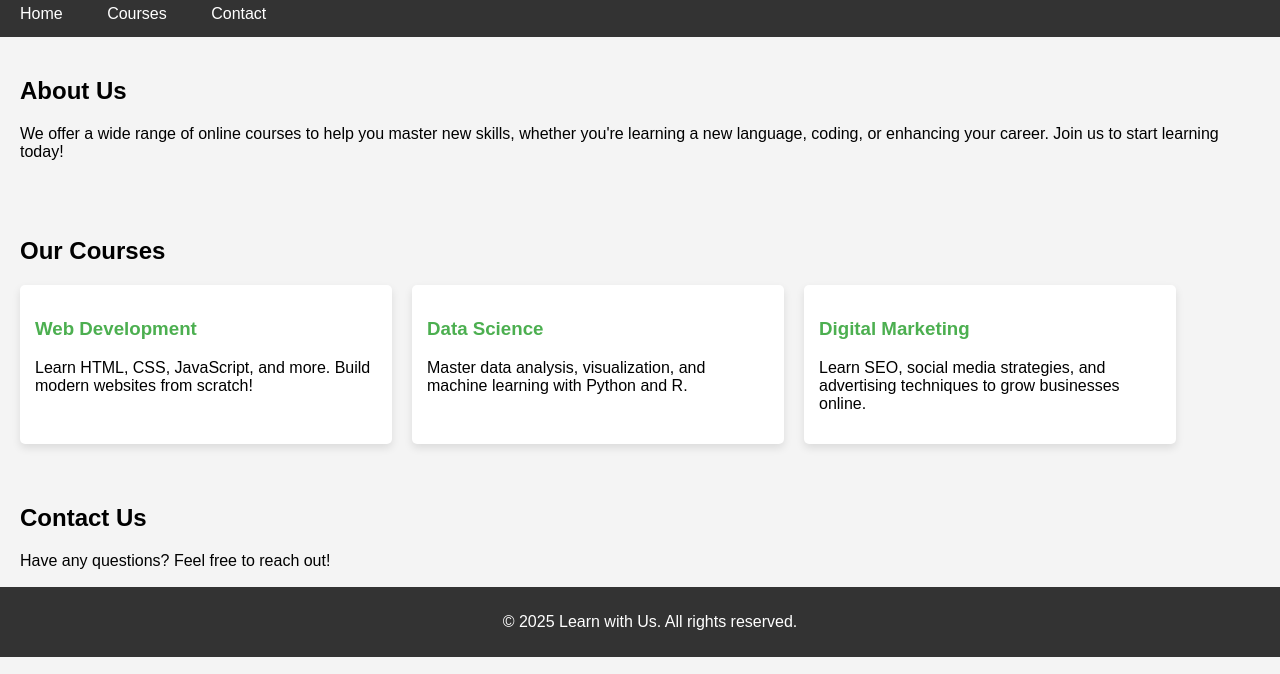
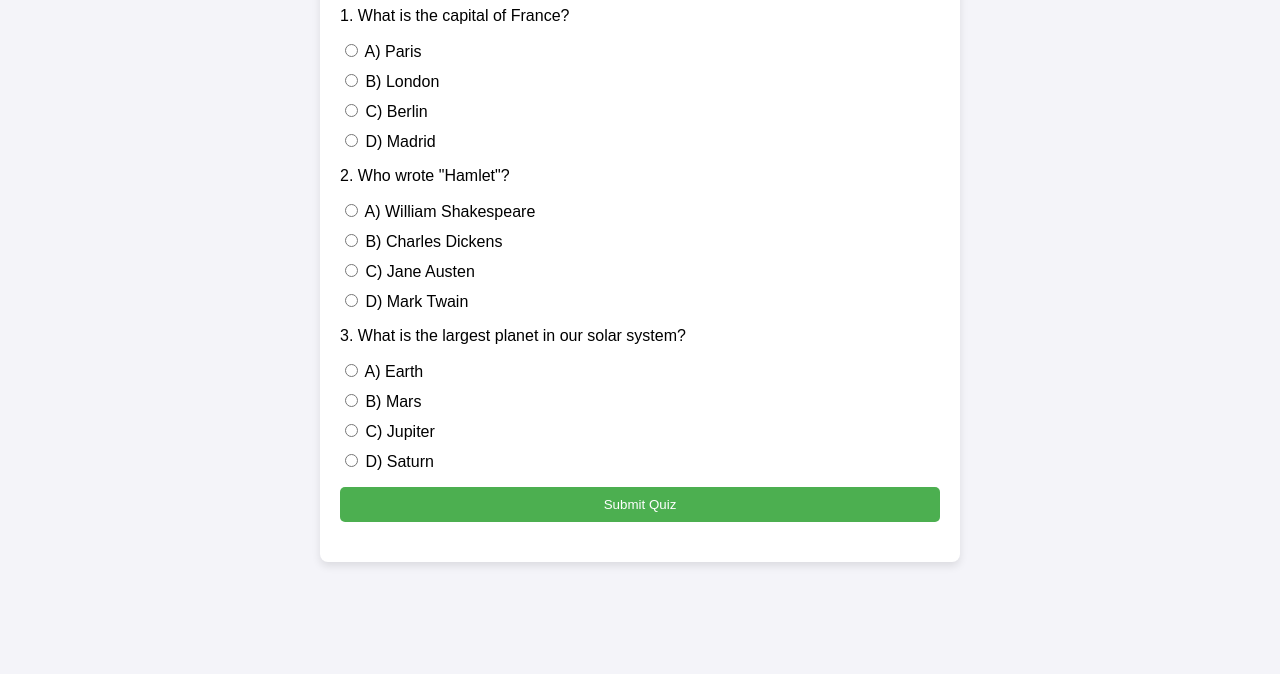
Before and after one commit to laiarborges/Learning, a plain HTML site: page index.html in a window 1280 px wide. Shown: the part 143-817 px from the top of the page. Drawn offline with Linux system fonts and the light colour scheme.

Commit message:
Update index.html

```diff
--- a/index.html
+++ b/index.html
@@ -3,116 +3,120 @@
 <head>
     <meta charset="UTF-8">
     <meta name="viewport" content="width=device-width, initial-scale=1.0">
-    <meta http-equiv="X-UA-Compatible" content="ie=edge">
-    <title>Learn with Us</title>
+    <title>Interactive Quiz</title>
     <style>
         body {
             font-family: Arial, sans-serif;
+            background-color: #f4f4f9;
             margin: 0;
             padding: 0;
-            background-color: #f4f4f4;
         }
-        header {
+        .quiz-container {
+            width: 100%;
+            max-width: 600px;
+            margin: 50px auto;
+            padding: 20px;
+            background-color: #fff;
+            border-radius: 8px;
+            box-shadow: 0 4px 8px rgba(0, 0, 0, 0.1);
+        }
+        h1 {
+            text-align: center;
+        }
+        .question {
+            margin-bottom: 15px;
+        }
+        .answers {
+            list-style: none;
+            padding: 0;
+        }
+        .answers li {
+            margin: 10px 0;
+        }
+        .submit-btn {
+            width: 100%;
+            padding: 10px;
             background-color: #4CAF50;
             color: white;
-            padding: 10px 0;
+            border: none;
+            border-radius: 5px;
+            cursor: pointer;
+        }
+        .submit-btn:hover {
+            background-color: #45a049;
+        }
+        #result {
+            margin-top: 20px;
             text-align: center;
-        }
-        nav {
-            background-color: #333;
-            overflow: hidden;
-        }
-        nav a {
-            color: white;
-            padding: 14px 20px;
-            text-align: center;
-            text-decoration: none;
-            display: inline-block;
-        }
-        nav a:hover {
-            background-color: #ddd;
-            color: black;
-        }
-        section {
-            padding: 20px;
-        }
-        .course-list {
-            display: flex;
-            flex-wrap: wrap;
-            gap: 20px;
-        }
-        .course {
-            background-color: white;
-            padding: 15px;
-            border-radius: 5px;
-            box-shadow: 0 4px 8px rgba(0, 0, 0, 0.1);
-            width: 30%;
-            box-sizing: border-box;
-        }
-        .course h3 {
-            color: #4CAF50;
-        }
-        footer {
-            background-color: #333;
-            color: white;
-            text-align: center;
-            padding: 10px;
-            position: fixed;
-            width: 100%;
-            bottom: 0;
+            font-size: 1.2em;
         }
     </style>
 </head>
 <body>
 
-    <!-- Header -->
-    <header>
-        <h1>Welcome to Learn with Us</h1>
-        <p>Your online platform to enhance your skills</p>
-    </header>
+    <div class="quiz-container">
+        <h1>General Knowledge Quiz</h1>
+        <div id="quiz">
+            <!-- Question 1 -->
+            <div class="question">
+                <p>1. What is the capital of France?</p>
+                <ul class="answers">
+                    <li><input type="radio" name="q1" value="A"> A) Paris</li>
+                    <li><input type="radio" name="q1" value="B"> B) London</li>
+                    <li><input type="radio" name="q1" value="C"> C) Berlin</li>
+                    <li><input type="radio" name="q1" value="D"> D) Madrid</li>
+                </ul>
+            </div>
+            <!-- Question 2 -->
+            <div class="question">
+                <p>2. Who wrote "Hamlet"?</p>
+                <ul class="answers">
+                    <li><input type="radio" name="q2" value="A"> A) William Shakespeare</li>
+                    <li><input type="radio" name="q2" value="B"> B) Charles Dickens</li>
+                    <li><input type="radio" name="q2" value="C"> C) Jane Austen</li>
+                    <li><input type="radio" name="q2" value="D"> D) Mark Twain</li>
+                </ul>
+            </div>
+            <!-- Question 3 -->
+            <div class="question">
+                <p>3. What is the largest planet in our solar system?</p>
+                <ul class="answers">
+                    <li><input type="radio" name="q3" value="A"> A) Earth</li>
+                    <li><input type="radio" name="q3" value="B"> B) Mars</li>
+                    <li><input type="radio" name="q3" value="C"> C) Jupiter</li>
+                    <li><input type="radio" name="q3" value="D"> D) Saturn</li>
+                </ul>
+            </div>
+            <button class="submit-btn" onclick="calculateScore()">Submit Quiz</button>
+        </div>
 
-    <!-- Navigation -->
-    <nav>
-        <a href="#home">Home</a>
-        <a href="#courses">Courses</a>
-        <a href="#contact">Contact</a>
-    </nav>
+        <div id="result"></div>
+    </div>
 
-    <!-- Main Content -->
-    <section id="home">
-        <h2>About Us</h2>
-        <p>We offer a wide range of online courses to help you master new skills, whether you're learning a new language, coding, or enhancing your career. Join us to start learning today!</p>
-    </section>
+    <script>
+        function calculateScore() {
+            let score = 0;
 
-    <section id="courses">
-        <h2>Our Courses</h2>
-        <div class="course-list">
-            <div class="course">
-                <h3>Web Development</h3>
-                <p>Learn HTML, CSS, JavaScript, and more. Build modern websites from scratch!</p>
-            </div>
-            <div class="course">
-                <h3>Data Science</h3>
-                <p>Master data analysis, visualization, and machine learning with Python and R.</p>
-            </div>
-            <div class="course">
-                <h3>Digital Marketing</h3>
-                <p>Learn SEO, social media strategies, and advertising techniques to grow businesses online.</p>
-            </div>
-        </div>
-    </section>
+            // Check answer for Question 1
+            if (document.querySelector('input[name="q1"]:checked')?.value === 'A') {
+                score++;
+            }
 
-    <section id="contact">
-        <h2>Contact Us</h2>
-        <p>Have any questions? Feel free to reach out!</p>
-        <p>Email: <a href="mailto:support@learnwithus.com">support@learnwithus.com</a></p>
-        <p>Phone: 123-456-7890</p>
-    </section>
+            // Check answer for Question 2
+            if (document.querySelector('input[name="q2"]:checked')?.value === 'A') {
+                score++;
+            }
 
-    <!-- Footer -->
-    <footer>
-        <p>&copy; 2025 Learn with Us. All rights reserved.</p>
-    </footer>
+            // Check answer for Question 3
+            if (document.querySelector('input[name="q3"]:checked')?.value === 'C') {
+                score++;
+            }
+
+            // Display result
+            let resultMessage = `You scored ${score} out of 3.`;
+            document.getElementById('result').innerText = resultMessage;
+        }
+    </script>
 
 </body>
 </html>
```
